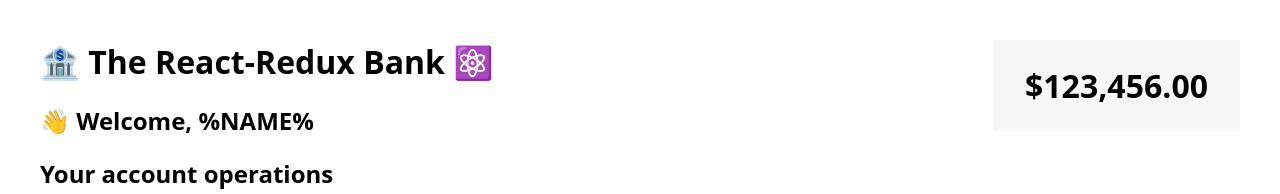
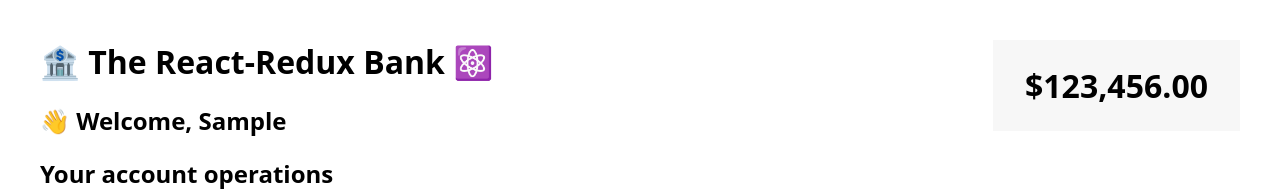
Before and after one commit to FiratCanTas/react-redux-bank, a React (Create React App) app: page / in a window 1280 px wide. Both pictures are taken after typing "Sample", "Sample" into the empty fields and a click on the button "CREATE NEW CUSTOMER". Shown: the top 194 px of the page. Built offline with nearby package versions, Linux system fonts and the light colour scheme.

Commit message:
🌱 use the customer value which came from the store

```diff
--- a/src/features/customers/Customer.js
+++ b/src/features/customers/Customer.js
@@ -1,5 +1,8 @@
+import { useSelector } from "react-redux";
+
 const Customer = () => {
-  return <h2>👋 Welcome, %NAME%</h2>;
+  const customer = useSelector((store) => store.customer);
+  return <h2>👋 Welcome, {customer.fullName}</h2>;
 };
 
 export default Customer;
```
